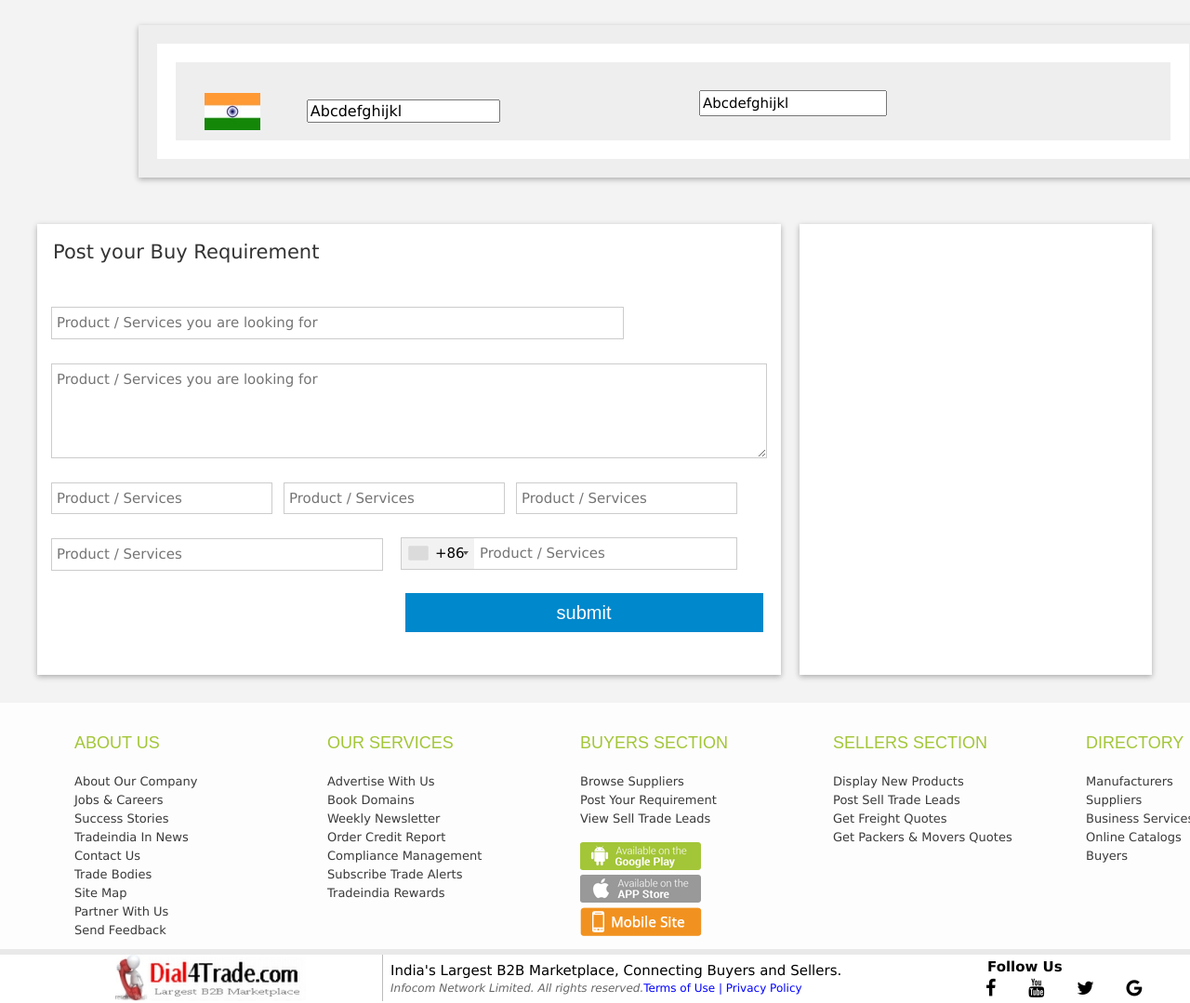
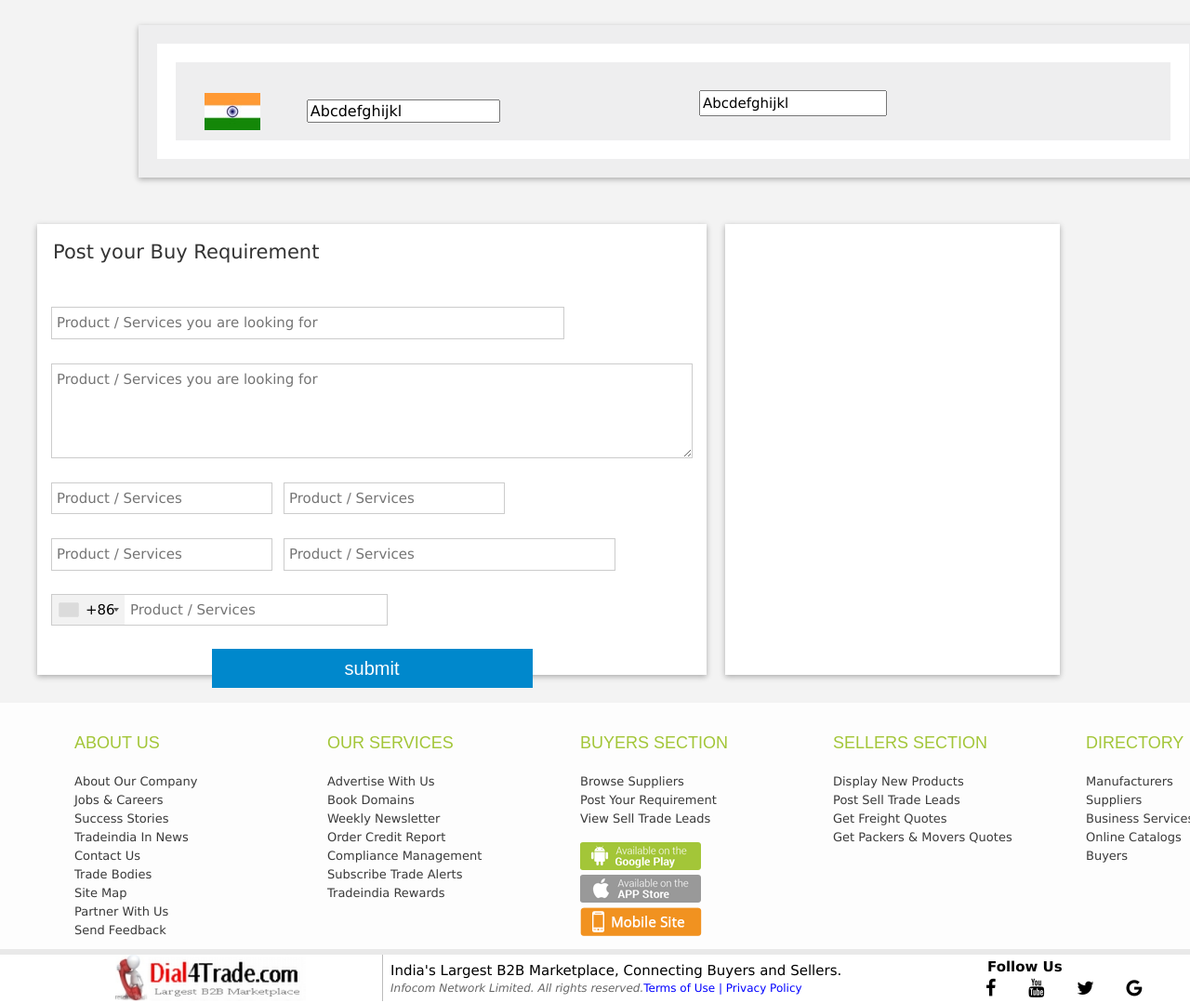
Before and after one commit to abinash-kumar/dial4trade, a PHP site: page / in a window 1280 px wide; the page is wider, and only the part inside the window is pictured. Shown: the part 1737-2816 px from the top of that part at 93% size. Run offline with PHP 8.4, Linux system fonts and the light colour scheme; grey boxes are pictures that could not be loaded.

Commit message:
css update

```diff
--- a/css/style.css
+++ b/css/style.css
@@ -238,7 +238,7 @@
 }
 
 .bigDiv{
-	width:800px;
+	width:60%;
 	height:485px;
 	background:#fff;
 	padding:15px;
@@ -273,7 +273,7 @@
 
 
 .smlDiv{
-    width: 379px;
+    width: 30%;
     margin-left: 20px;
     height: 485px;
 	background:#fff;
@@ -392,7 +392,7 @@
 .TopFrm h3{
 	font-size:17px;
 	font-weight:bold;
-	width:100%;
+	width:90%;
 	background:#f6f6f6;
 	padding:0px 20px;
 	margin:0;
@@ -414,6 +414,7 @@
 }
 
 .srch {
+	left: -20px;
 	border: 1px solid #ddd;
     color: #444;
     float: left;
```
